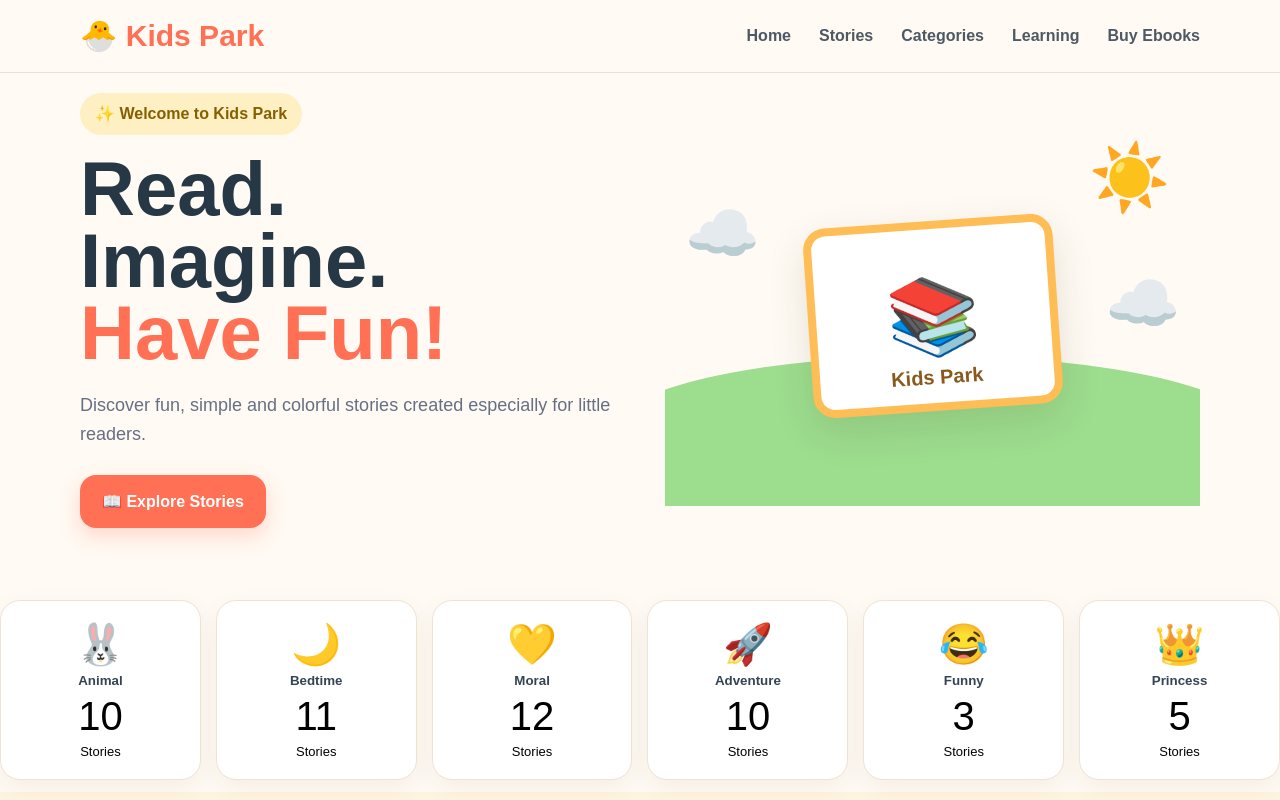
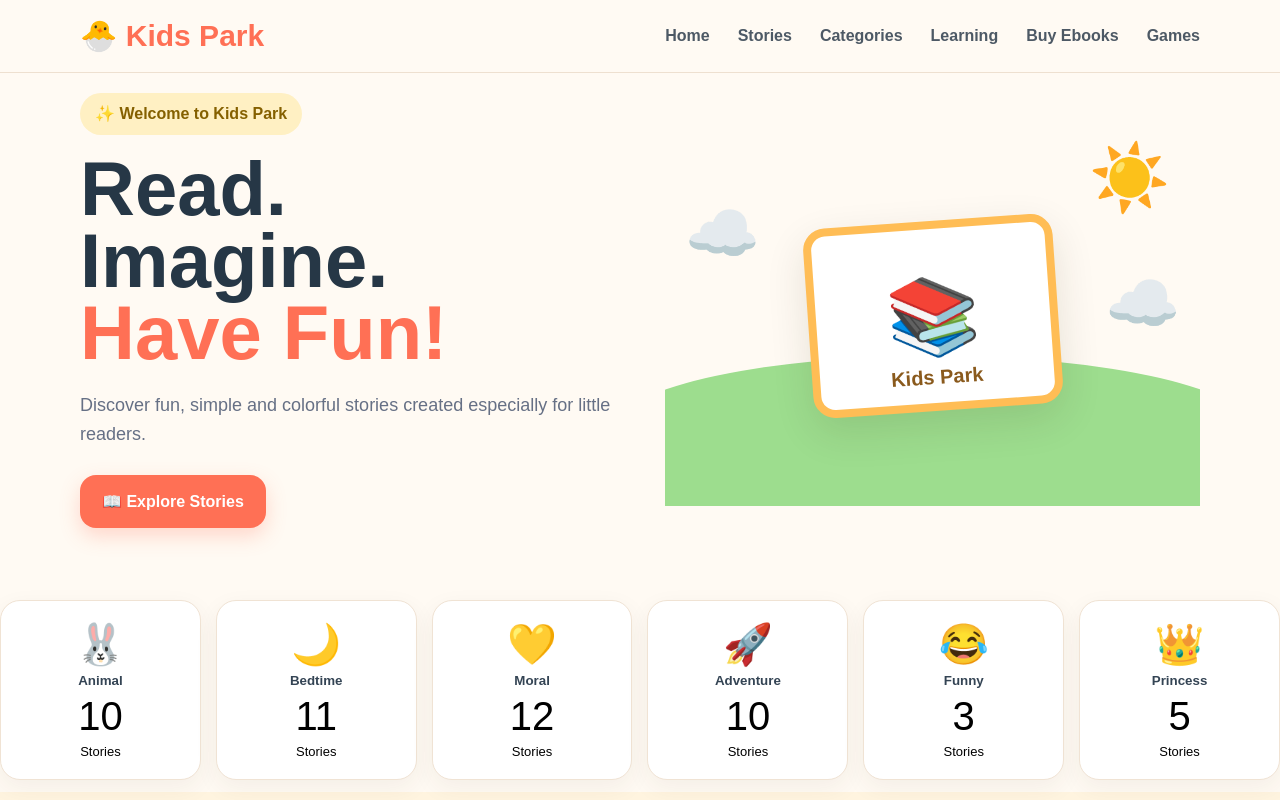
Before and after one commit to rihaaweb/kidspark, a plain HTML site: page index.html in a window 1280 px wide. Shown: the top 800 px of the page. Drawn offline with Linux system fonts and the light colour scheme.

Commit message:
Update index.html

```diff
--- a/index.html
+++ b/index.html
@@ -42,6 +42,7 @@
             <a href="#categories">Categories</a>
             <a href="learning.html">Learning</a>
             <a href="books.html">Buy Ebooks</a>
+            <a href="games.html">Games</a>
             <!-- <a href="">Quiz</a> -->
             <!-- <a href="">Buy Ebooks</a> -->
 
```
